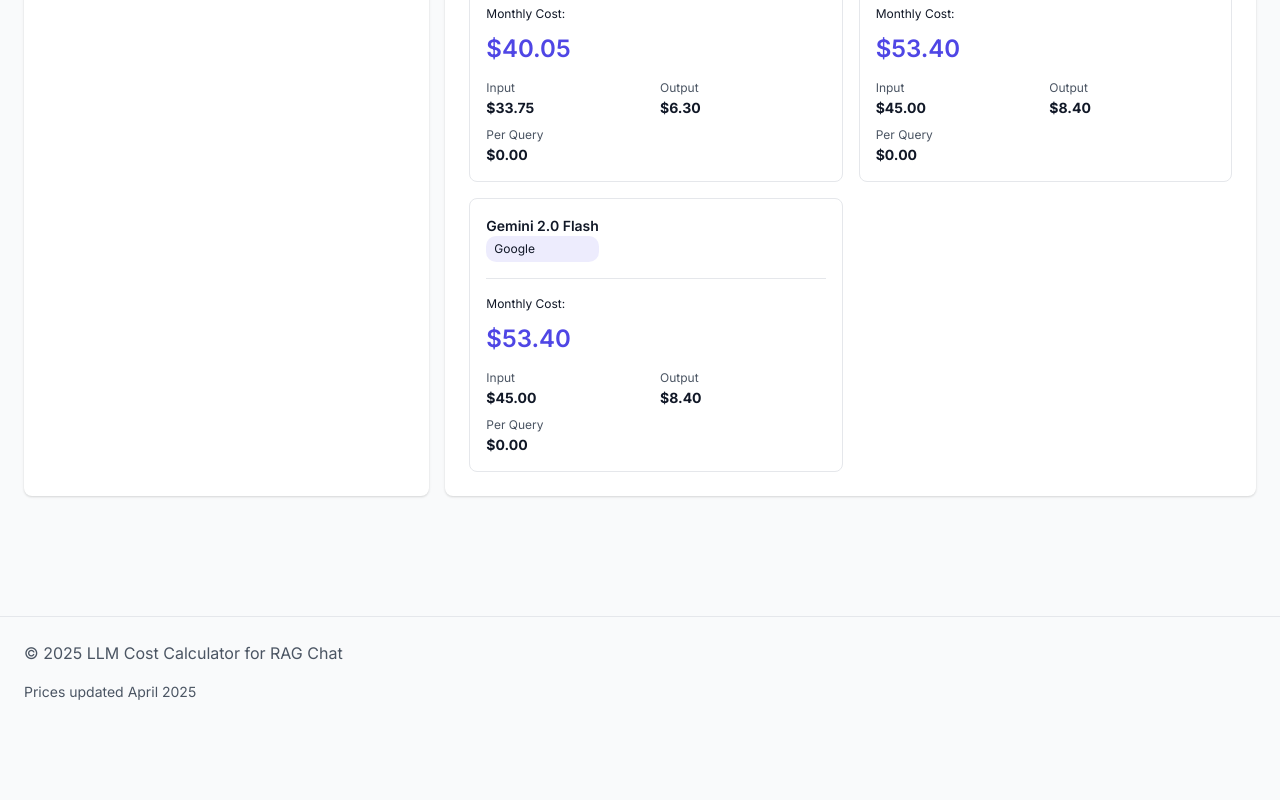
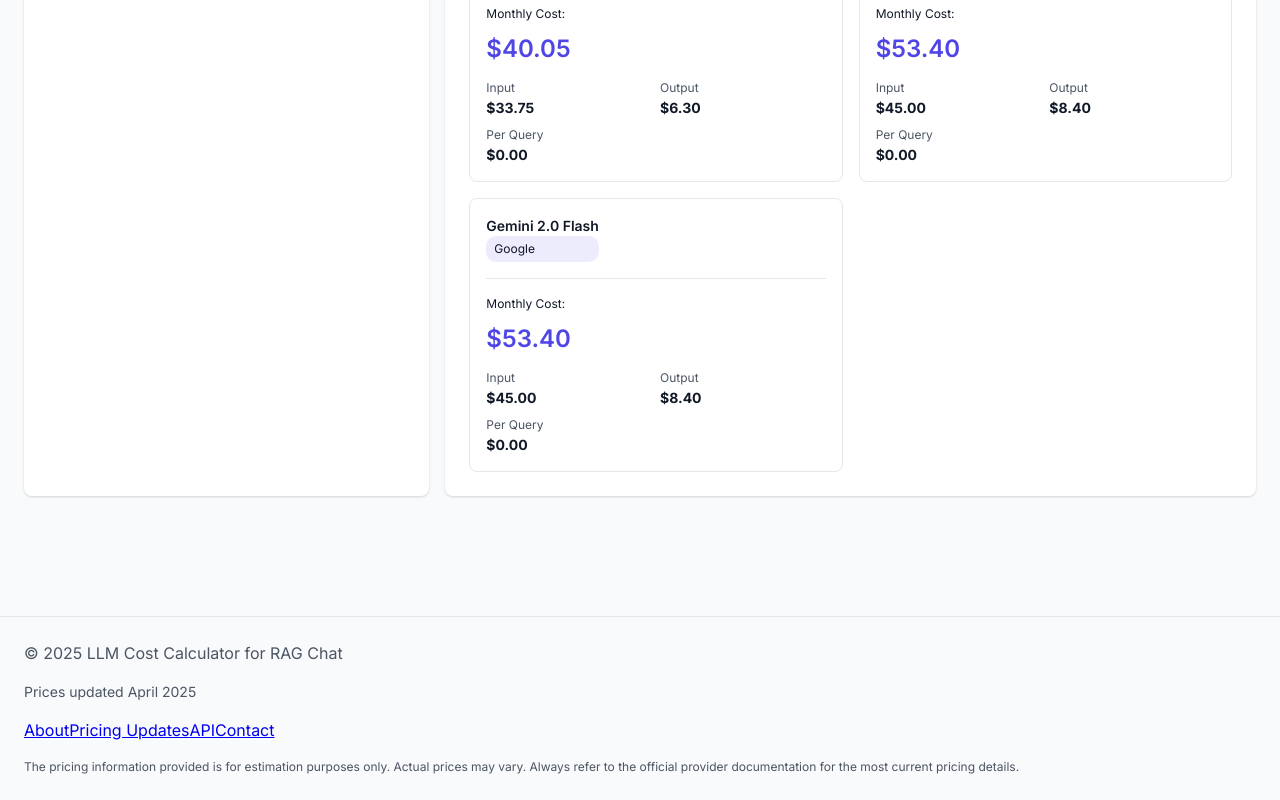
Before and after one commit to mathislucka/deepset-webinar-ui, a React (Vite) app: page / in a window 1280 px wide. Shown: the part 1849-2649 px from the top of the page. Before the commit the page ends 2591 px from the top, so only its background shows below. Built offline with nearby package versions, Linux system fonts and the light colour scheme; the HTML template or start-up script is replaced by a standard one.

Commit message:
feat: enhance footer with better structure, links and disclaimer

```diff
--- a/src/components/Footer.jsx
+++ b/src/components/Footer.jsx
@@ -4,8 +4,21 @@ const Footer = () => {
   return (
     <footer className="app-footer">
       <div className="container">
-        <p>&copy; {currentYear} LLM Cost Calculator for RAG Chat</p>
-        <p className="text-sm">Prices updated April 2025</p>
+        <div className="footer-content">
+          <div>
+            <p>&copy; {currentYear} LLM Cost Calculator for RAG Chat</p>
+            <p className="text-sm">Prices updated April 2025</p>
+          </div>
+          <div className="footer-links">
+            <a href="#" className="footer-link">About</a>
+            <a href="#" className="footer-link">Pricing Updates</a>
+            <a href="#" className="footer-link">API</a>
+            <a href="#" className="footer-link">Contact</a>
+          </div>
+        </div>
+        <div className="footer-disclaimer text-xs mt-4">
+          The pricing information provided is for estimation purposes only. Actual prices may vary. Always refer to the official provider documentation for the most current pricing details.
+        </div>
       </div>
     </footer>
   );
```
